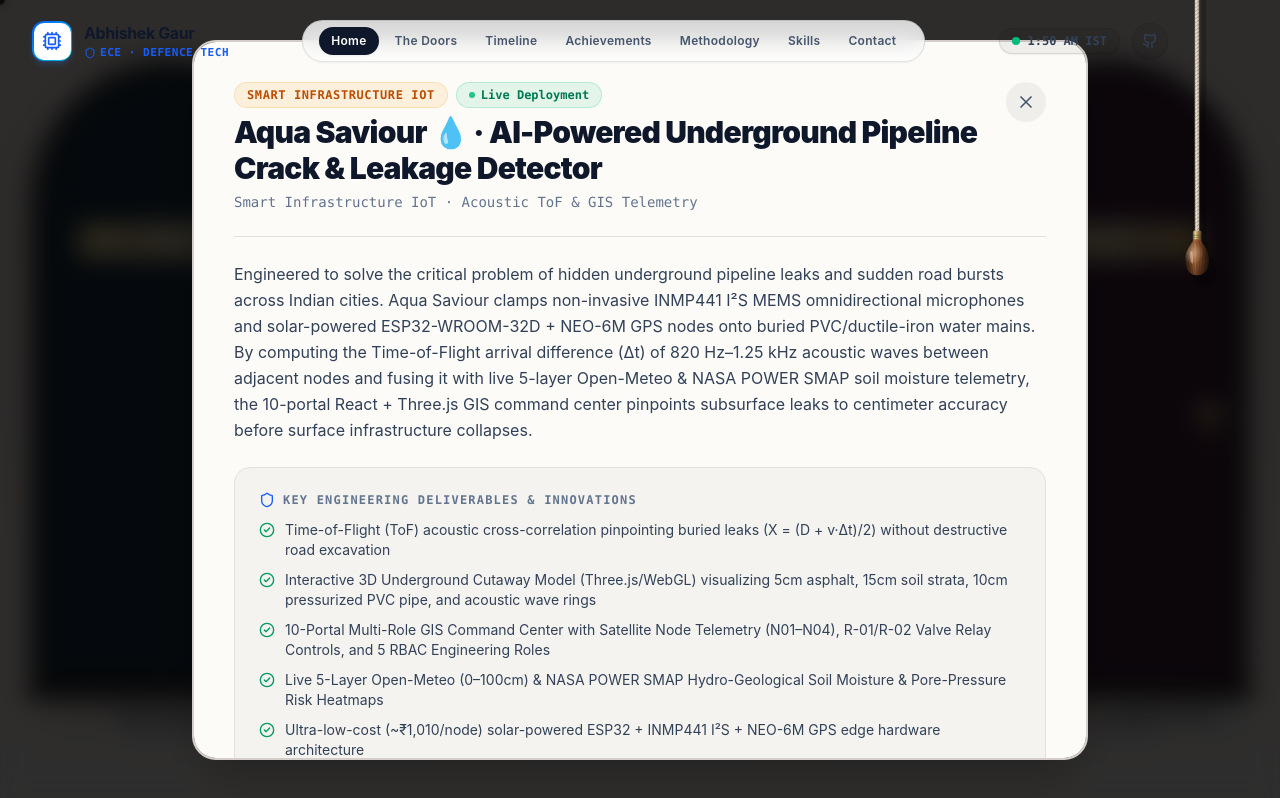
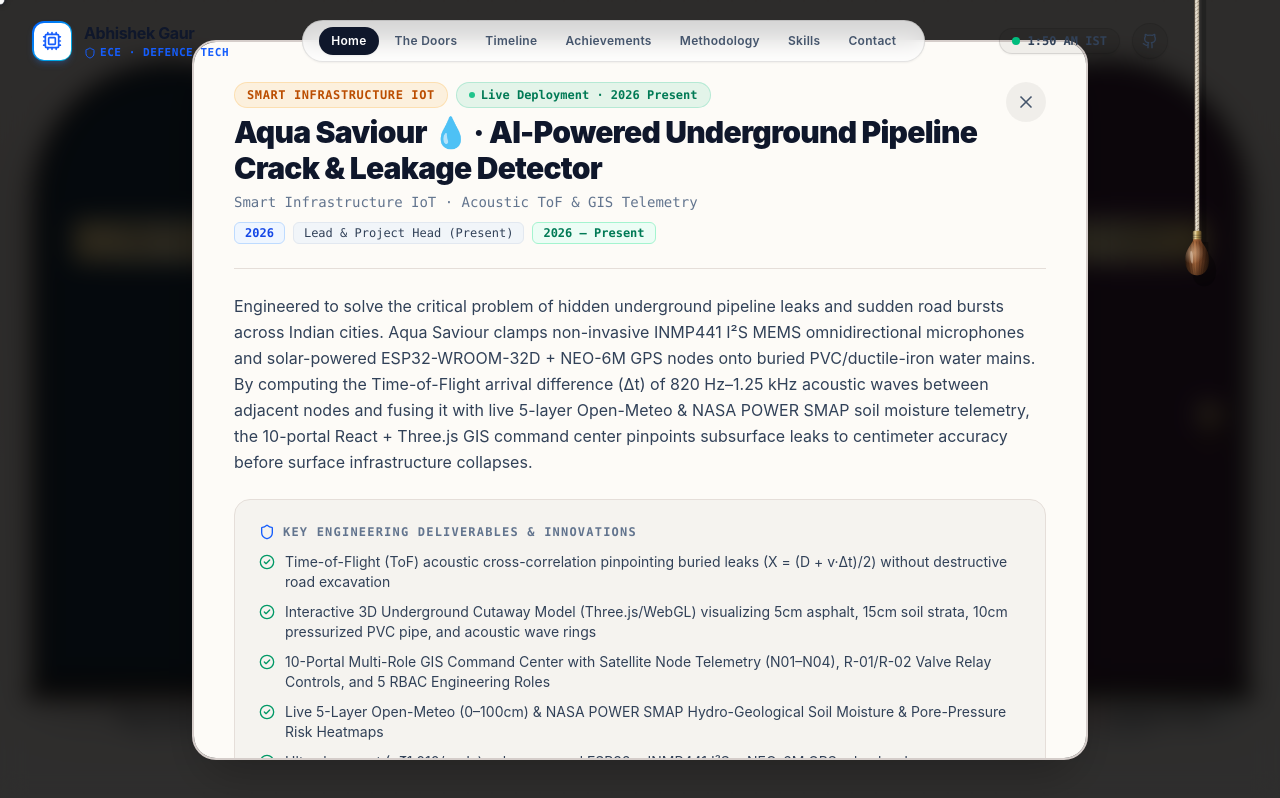
Before and after one commit to abhi23gaur07/MY-PORTFOLIO, a React (Vite) app: page / in a window 1280 px wide. Both pictures are taken after a click on the element 172 px from the left and 1744 px from the top of the page. Shown: the part 1344-2142 px from the top of the page. Built offline with nearby package versions, Linux system fonts and the light colour scheme.

Commit message:
feat(projects): set all project dates to 2026, roles to Present, and update custom cursor to white

```diff
--- a/src/components/CustomCursor.jsx
+++ b/src/components/CustomCursor.jsx
@@ -1,14 +1,14 @@
 import React, { useEffect, useRef } from 'react';
 
 /**
- * CustomCursor - Exact replication of The Smart Library Admin Cursor, customized in Black.
+ * CustomCursor - Exact replication of The Smart Library Admin Cursor, customized in Pure White.
  * Source reference: https://the-smart-library.onrender.com/admin
  *
  * Features:
  * - Direct HTML5 2D Canvas rendering for smooth 60-120fps tracking
  * - Identical 0.45 spring physics and 20-frame ribbon trail
- * - Responsive dynamic line-width tapering (Math.max(0.5, prog * (isHover ? 5 : 3.5)))
- * - Deep sleek Obsidian/Black styling with subtle dark aura shadows
+ * - Responsive dynamic line-width tapering (Math.max(0.75, prog * (isHover ? 5.5 : 4)))
+ * - Pure White styling with subtle contrast drop-shadows (visible on both light and dark backgrounds)
  * - Hover detection on interactive elements (links, buttons, inputs, selects)
  * - Safe touch-device bypass
  */
@@ -105,13 +105,14 @@ export default function CustomCursor() {
         trail.unshift({ x: pointer.x, y: pointer.y });
         if (trail.length > 20) trail.pop();
 
-        // 1. Draw ribbon trail
+        // 1. Draw pure white ribbon trail with dual contrast shadow
         if (trail.length > 2) {
           ctx.save();
           ctx.lineCap = 'round';
           ctx.lineJoin = 'round';
-          ctx.shadowColor = 'rgba(0, 0, 0, 0.45)';
-          ctx.shadowBlur = 10;
+          // Soft contrast shadow so white trail is visible even on white/light blue backgrounds
+          ctx.shadowColor = 'rgba(15, 23, 42, 0.35)';
+          ctx.shadowBlur = 6;
 
           for (let i = 0; i < trail.length - 1; i++) {
             const p1 = trail[i];
@@ -120,22 +121,27 @@ export default function CustomCursor() {
             ctx.beginPath();
             ctx.moveTo(p1.x, p1.y);
             ctx.lineTo(p2.x, p2.y);
-            // Black trailing ribbon with progressive opacity
-            ctx.strokeStyle = `rgba(10, 10, 10, ${prog * 0.8})`;
-            ctx.lineWidth = Math.max(0.5, prog * (pointer.isHover ? 5 : 3.5));
+            // Pure White trailing ribbon with smooth progressive opacity
+            ctx.strokeStyle = `rgba(255, 255, 255, ${Math.min(1, prog * 1.1)})`;
+            ctx.lineWidth = Math.max(0.75, prog * (pointer.isHover ? 5.5 : 4));
             ctx.stroke();
           }
           ctx.restore();
         }
 
-        // 2. Core sleek black dot
+        // 2. Core sleek pure white dot with crisp contrast boundary
         ctx.save();
-        ctx.shadowColor = 'rgba(0, 0, 0, 0.55)';
-        ctx.shadowBlur = pointer.isHover ? 14 : 7;
+        ctx.shadowColor = 'rgba(15, 23, 42, 0.45)';
+        ctx.shadowBlur = pointer.isHover ? 12 : 6;
         ctx.beginPath();
         ctx.arc(pointer.x, pointer.y, pointer.isHover ? 7 : 4.5, 0, Math.PI * 2);
-        ctx.fillStyle = '#0a0a0a';
+        ctx.fillStyle = '#ffffff';
         ctx.fill();
+
+        // Fine hairline border so the white dot has crisp contrast on pure white surfaces
+        ctx.lineWidth = 1;
+        ctx.strokeStyle = 'rgba(15, 23, 42, 0.3)';
+        ctx.stroke();
         ctx.restore();
       }
 
--- a/src/components/DoorModal.jsx
+++ b/src/components/DoorModal.jsx
@@ -53,6 +53,17 @@ export default function DoorModal({ project, isOpen, onClose }) {
             <p className="text-xs sm:text-sm font-mono text-slate-500 dark:text-neutral-400">
               {project.category}
             </p>
+            <div className="flex flex-wrap items-center gap-2 pt-1 font-mono text-xs">
+              <span className="px-2.5 py-0.5 rounded-md bg-blue-50 dark:bg-blue-500/10 text-blue-700 dark:text-cyan-400 border border-blue-200 dark:border-blue-500/20 font-bold">
+                {project.year || '2026'}
+              </span>
+              <span className="px-2.5 py-0.5 rounded-md bg-slate-100 dark:bg-white/10 text-slate-700 dark:text-neutral-300 border border-slate-200 dark:border-white/10 font-medium">
+                {project.role || 'Lead & Project Head (Present)'}
+              </span>
+              <span className="px-2.5 py-0.5 rounded-md bg-emerald-50 dark:bg-emerald-500/10 text-emerald-700 dark:text-emerald-400 border border-emerald-200 dark:border-emerald-500/20 font-semibold">
+                {project.period || '2026 – Present'}
+              </span>
+            </div>
           </div>
 
           {/* Close Button */}
--- a/src/components/DoorsSection.jsx
+++ b/src/components/DoorsSection.jsx
@@ -171,6 +171,9 @@ export default function DoorsSection() {
                   <h3 className="text-lg sm:text-xl font-black text-slate-900 dark:text-white">
                     {activeDoor.title}
                   </h3>
+                  <span className="px-2 py-0.5 rounded text-[10px] font-mono font-bold bg-blue-100 dark:bg-cyan-950/60 text-blue-800 dark:text-cyan-300 border border-blue-200 dark:border-cyan-800">
+                    2026 · Lead & Project Head (Present)
+                  </span>
                 </div>
                 <p className="text-xs sm:text-sm text-slate-600 dark:text-neutral-300 font-medium">
                   {activeDoor.subtitle}
@@ -251,9 +254,12 @@ export default function DoorsSection() {
                     </div>
 
                     {/* Brass Nameplate */}
-                    <div className="absolute left-1/2 top-[28%] -translate-x-1/2 -translate-y-1/2 w-[72%] py-1.5 sm:py-2 px-1 rounded-sm bg-gradient-to-r from-[#d9be7e] via-[#f7e9b8] to-[#c2a15c] border border-[#fffae8]/60 shadow-md text-center">
+                    <div className="absolute left-1/2 top-[28%] -translate-x-1/2 -translate-y-1/2 w-[76%] py-1 sm:py-1.5 px-1 rounded-sm bg-gradient-to-r from-[#d9be7e] via-[#f7e9b8] to-[#c2a15c] border border-[#fffae8]/60 shadow-md text-center">
                       <span className="block text-[9px] sm:text-[11px] lg:text-xs font-black tracking-widest text-[#2d2110] uppercase truncate drop-shadow-xs">
                         {door.plate}
+                      </span>
+                      <span className="block text-[7px] sm:text-[8px] font-mono font-bold tracking-wider text-[#4a3615] uppercase">
+                        2026 · Present
                       </span>
                     </div>
 
--- a/src/components/Leadership.jsx
+++ b/src/components/Leadership.jsx
@@ -85,7 +85,8 @@ export default function Leadership() {
                       </div>
                     </div>
 
-                    <span className="text-xs font-mono px-3 py-1 rounded-full bg-slate-100 dark:bg-white/5 text-slate-600 dark:text-neutral-400 border border-slate-200 dark:border-white/10 shrink-0 font-medium">
+                    <span className="text-xs font-mono px-3 py-1 rounded-full bg-emerald-50 dark:bg-emerald-500/10 text-emerald-700 dark:text-emerald-400 border border-emerald-200 dark:border-emerald-500/20 shrink-0 font-semibold flex items-center gap-1.5">
+                      <span className="w-1.5 h-1.5 rounded-full bg-emerald-500 animate-pulse" />
                       {item.period}
                     </span>
                   </div>
--- a/src/components/Projects.jsx
+++ b/src/components/Projects.jsx
@@ -86,13 +86,16 @@ export default function Projects() {
                 <div>
                   {/* Top Badges & Meta */}
                   <div className="flex flex-wrap items-center justify-between gap-3 mb-6">
-                    <div className="flex items-center gap-2">
+                    <div className="flex flex-wrap items-center gap-2">
                       <span className="px-3 py-1 rounded-full text-xs font-mono font-bold uppercase tracking-wider bg-blue-50 text-blue-700 border border-blue-200">
                         {project.badge}
                       </span>
                       <span className="px-2.5 py-1 rounded-full text-[11px] font-mono text-emerald-800 bg-emerald-50 border border-emerald-200 flex items-center gap-1.5 font-semibold">
                         <span className="w-1.5 h-1.5 rounded-full bg-emerald-500"></span>
-                        {project.status}
+                        {project.status || '2026 · Present'}
+                      </span>
+                      <span className="px-2.5 py-1 rounded-full text-[11px] font-mono font-bold text-blue-800 bg-blue-100/70 border border-blue-200">
+                        2026 · Lead & Project Head (Present)
                       </span>
                     </div>
 
--- a/src/components/StoryTimeline.jsx
+++ b/src/components/StoryTimeline.jsx
@@ -1,5 +1,5 @@
 import React, { useState, useEffect } from 'react';
-import { Clock, Calendar, Trophy, Shield, Cpu, Award, Milestone, ArrowDown } from 'lucide-react';
+import { Clock, Calendar, Trophy, Shield, Cpu, Award, Milestone, ArrowDown, Activity } from 'lucide-react';
 import ScrollReveal from './ScrollReveal';
 
 /**
@@ -24,9 +24,9 @@ export default function StoryTimeline() {
     },
     {
       year: '2026',
-      when: 'SIH Internal Round 2026',
-      title: 'Smart India Hackathon (SIH) Internal Round Champion',
-      subtitle: '#1 in Hardware Category · #8 in Overall Category',
+      when: '2026 — Present',
+      title: 'Smart India Hackathon (SIH) Champion — Rank #1 Hardware Category',
+      subtitle: '#1 in Hardware Category · #8 in Overall Category (Present)',
       icon: <Trophy className="w-5 h-5 text-amber-500" />,
       highlight: true,
       bullets: [
@@ -36,9 +36,9 @@ export default function StoryTimeline() {
       ]
     },
     {
-      year: '2025',
-      when: '2025 – 2026',
-      title: 'Project Head & Architect — The Smart Library System',
+      year: '2026',
+      when: '2026 — Present',
+      title: 'Project Head & Architect — The Smart Library System (Present)',
       subtitle: 'Rashtriya Raksha University Campus Circulation Platform',
       icon: <Cpu className="w-5 h-5 text-emerald-600 dark:text-emerald-400" />,
       bullets: [
@@ -48,11 +48,11 @@ export default function StoryTimeline() {
       ]
     },
     {
-      year: '2025',
-      when: '2025',
-      title: 'Lead & Platform Head — Delta Neurons 🧠',
+      year: '2026',
+      when: '2026 — Present',
+      title: 'Lead & Platform Head — Delta Neurons 🧠 (Present)',
       subtitle: 'Assistive Cognitive Healthcare Platform for India’s NER',
-      icon: <ActivityIcon className="w-5 h-5 text-purple-600 dark:text-purple-400" />,
+      icon: <Activity className="w-5 h-5 text-purple-600 dark:text-purple-400" />,
       bullets: [
         'Designed an innovative Offline-to-Online Synchronization Engine with local queue buffering for zero-internet rural clinics.',
         'Developed culturally rooted Assamese/NER sensory reminiscence stimuli for dementia stimulation.',
@@ -60,8 +60,8 @@ export default function StoryTimeline() {
       ]
     },
     {
-      year: '2024',
-      when: '2024',
+      year: '2026',
+      when: '2026 — Present',
       title: 'Quantum Computing & Embedded Systems Workshops',
       subtitle: 'Qubits, Quantum Gates & Hardware Masterclasses',
       icon: <Award className="w-5 h-5 text-blue-500" />,
--- a/src/data/portfolioData.js
+++ b/src/data/portfolioData.js
@@ -69,8 +69,12 @@ export const portfolioData = {
       featured: true,
       githubUrl: "https://github.com/abhi23gaur07/AQUA-SAVIOUR",
       demoUrl: "https://aqua-saviour-iota.vercel.app",
+      year: "2026",
+      period: "2026 – Present",
+      role: "Lead & Project Head (Present)",
+      roleStatus: "Present",
       badge: "Smart Infrastructure IoT",
-      status: "Live Deployment",
+      status: "Live Deployment · 2026 Present",
       summary: "An end-to-end underground pipeline crack and leakage localization platform using low-cost ESP32 wireless sensor nodes, INMP441 I²S MEMS acoustic hydrophones, Time-of-Flight (ToF) cross-correlation math, and 3D/GIS hydro-geological moisture surveillance to prevent road bursts without blind excavation.",
       fullDescription: "Engineered to solve the critical problem of hidden underground pipeline leaks and sudden road bursts across Indian cities. Aqua Saviour clamps non-invasive INMP441 I²S MEMS omnidirectional microphones and solar-powered ESP32-WROOM-32D + NEO-6M GPS nodes onto buried PVC/ductile-iron water mains. By computing the Time-of-Flight arrival difference (Δt) of 820 Hz–1.25 kHz acoustic waves between adjacent nodes and fusing it with live 5-layer Open-Meteo & NASA POWER SMAP soil moisture telemetry, the 10-portal React + Three.js GIS command center pinpoints subsurface leaks to centimeter accuracy before surface infrastructure collapses.",
       highlights: [
@@ -96,8 +100,12 @@ export const portfolioData = {
       featured: true,
       githubUrl: "https://github.com/abhi23gaur07/NEXUS-NURTURE",
       demoUrl: "https://nexus-nurture-lake.vercel.app",
+      year: "2026",
+      period: "2026 – Present",
+      role: "Lead & Project Head (Present)",
+      roleStatus: "Present",
       badge: "Smart Living & Energy IoT",
-      status: "Live Deployment",
+      status: "Live Deployment · 2026 Present",
       summary: "A next-generation IoT smart living and electrical energy conservation platform featuring interactive 3D smart home visualization, spatial 24GHz mmWave human presence & micro-motion sensing, load-cell seated occupancy fusion, and instant edge Smart AC airflow automation.",
       fullDescription: "Designed for modern energy-conscious smart homes, Nexus Nurture eliminates wasted electrical power by fusing 24GHz spatial mmWave radar (tracking distance, azimuth angle, and breathing micro-motion energy) with furniture load-cell weight sensors and real-time temperature/humidity/CO₂ telemetry across distributed ESP32 room nodes. Instead of cooling empty spaces, its deterministic edge state machine actuates motorized HVAC louvers ('Target Follow' & 'Ceiling Indirect Coanda' modes) and integrates sleep-cycle biometric thermal regulation, voice/Siri shortcuts, and an interactive 3D architectural digital twin.",
       highlights: [
@@ -123,8 +131,12 @@ export const portfolioData = {
       featured: true,
       githubUrl: "https://github.com/abhi23gaur07/the-smart-library",
       demoUrl: "https://github.com/abhi23gaur07/the-smart-library",
+      year: "2026",
+      period: "2026 – Present",
+      role: "Lead & Project Head (Present)",
+      roleStatus: "Present",
       badge: "Full-Stack Software",
-      status: "Production Ready",
+      status: "Production Ready · 2026 Present",
       summary: "A full-stack automated library circulation software platform featuring automated 48-hour hold reservations, high-concurrency SQLite WAL database architecture, and instant multi-channel WhatsApp reminder notifications.",
       fullDescription: "Built with an institutional focus for Rashtriya Raksha University, this software platform modernizes campus library circulation through automated digital workflows. It features real-time catalog search and book availability tracking, student self-service reservations with automatic 48-hour expiration, and a high-performance SQLite WAL backend. Crucially, a background cron daemon manages automatic WhatsApp notifications for overdue books, checkouts, and fine collections, drastically minimizing manual administrative overhead.",
       highlights: [
@@ -150,8 +162,12 @@ export const portfolioData = {
       featured: true,
       githubUrl: "https://github.com/abhi23gaur07/DELTA-NEURONS-",
       demoUrl: "https://delta-neurons.vercel.app",
+      year: "2026",
+      period: "2026 – Present",
+      role: "Lead & Project Head (Present)",
+      roleStatus: "Present",
       badge: "Healthcare Innovation",
-      status: "Deployed Prototype",
+      status: "Deployed Prototype · 2026 Present",
       summary: "An AI-powered cognitive stimulation, reminiscence therapy, and memory assistance platform engineered specifically for elderly dementia patients in India's North Eastern Region (NER).",
       fullDescription: "Engineered to overcome severe healthcare infrastructure and connectivity hurdles in remote North Eastern India. Features an innovative Automatic Offline-to-Online Synchronization Engine with local buffer queuing so elderly patients can play cognitive games, log hydration, and take medications even with zero internet. The platform features Assamese and NER regional linguistic and sensory localization, providing familiar folk music (Bihu), cultural imagery, and telemetry dashboards for doctors and caregivers.",
       highlights: [
@@ -229,7 +245,7 @@ export const portfolioData = {
   leadership: [
     {
       id: "lead-aqua-saviour",
-      role: "Lead & Project Head",
+      role: "Lead & Project Head (Present)",
       project: "Aqua Saviour (AQUASAFE AI Underground Pipeline Leak Detector)",
       organization: "Smart Infrastructure & IoT Initiative",
       period: "2026 – Present",
@@ -244,7 +260,7 @@ export const portfolioData = {
     },
     {
       id: "lead-nexus-nurture",
-      role: "Lead & Project Head",
+      role: "Lead & Project Head (Present)",
       project: "Nexus Nurture (3D Smart Home & Edge Energy Automation)",
       organization: "Smart Living & Energy Conservation Initiative",
       period: "2026 – Present",
@@ -259,7 +275,7 @@ export const portfolioData = {
     },
     {
       id: "lead-smart-library",
-      role: "Lead & Project Head",
+      role: "Lead & Project Head (Present)",
       project: "The Smart Library System",
       organization: "Rashtriya Raksha University",
       period: "2026 – Present",
@@ -274,7 +290,7 @@ export const portfolioData = {
     },
     {
       id: "lead-delta-neurons",
-      role: "Lead & Project Head",
+      role: "Lead & Project Head (Present)",
       project: "Delta Neurons (NER Dementia Care Platform)",
       organization: "Healthcare Innovation Initiative",
       period: "2026 – Present",
```
